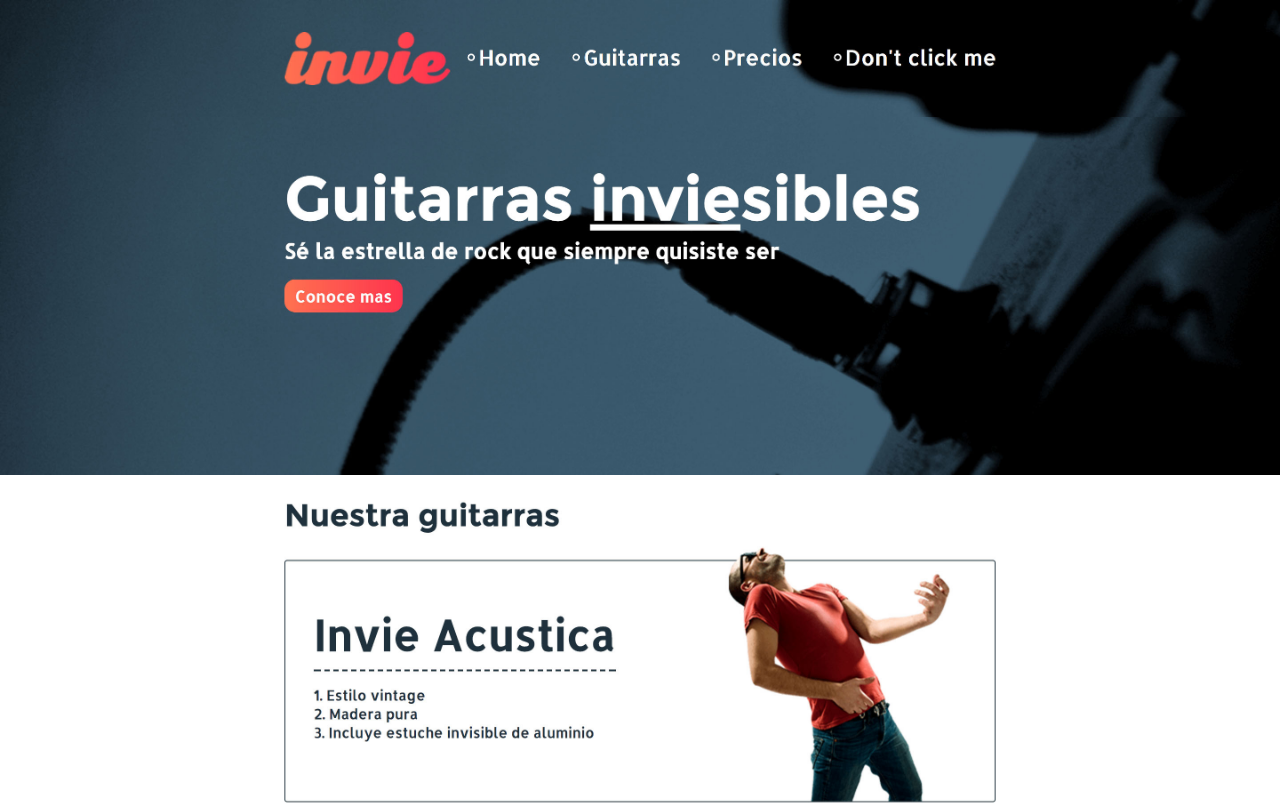
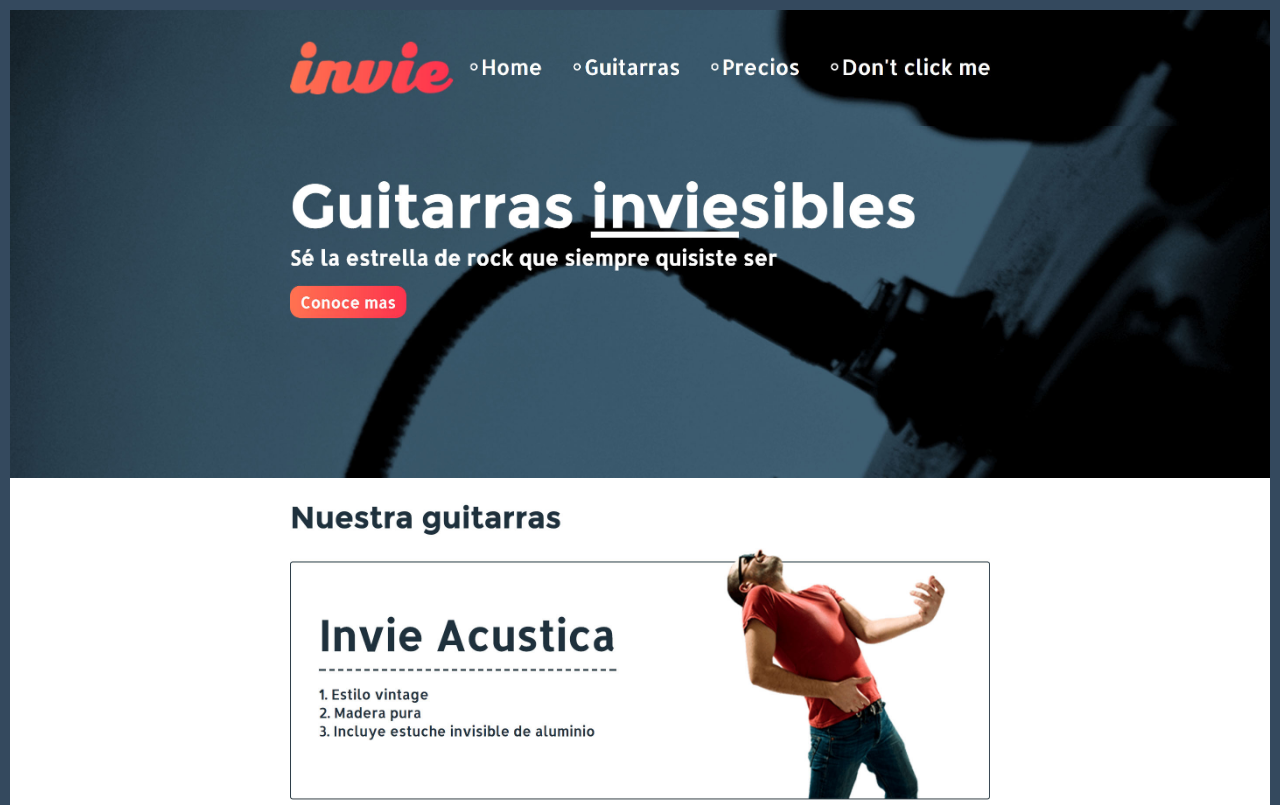
Before and after one commit to EmanuM2/Invie-GitHub, a plain HTML site: page index.html in a window 1280 px wide. Shown: the top 805 px of the page. Drawn offline with Linux system fonts and the light colour scheme.

Commit message:
BugFix 1

```diff
--- a/index.html
+++ b/index.html
@@ -4,6 +4,7 @@
     <style media="screen">
       body{
         margin: 0;
+        border: 10px solid #34495E;
       }
       img{
         max-width: 100%;
```
Also changed, not shown: Clasica.jpg (added), Footer.jpg (added).
